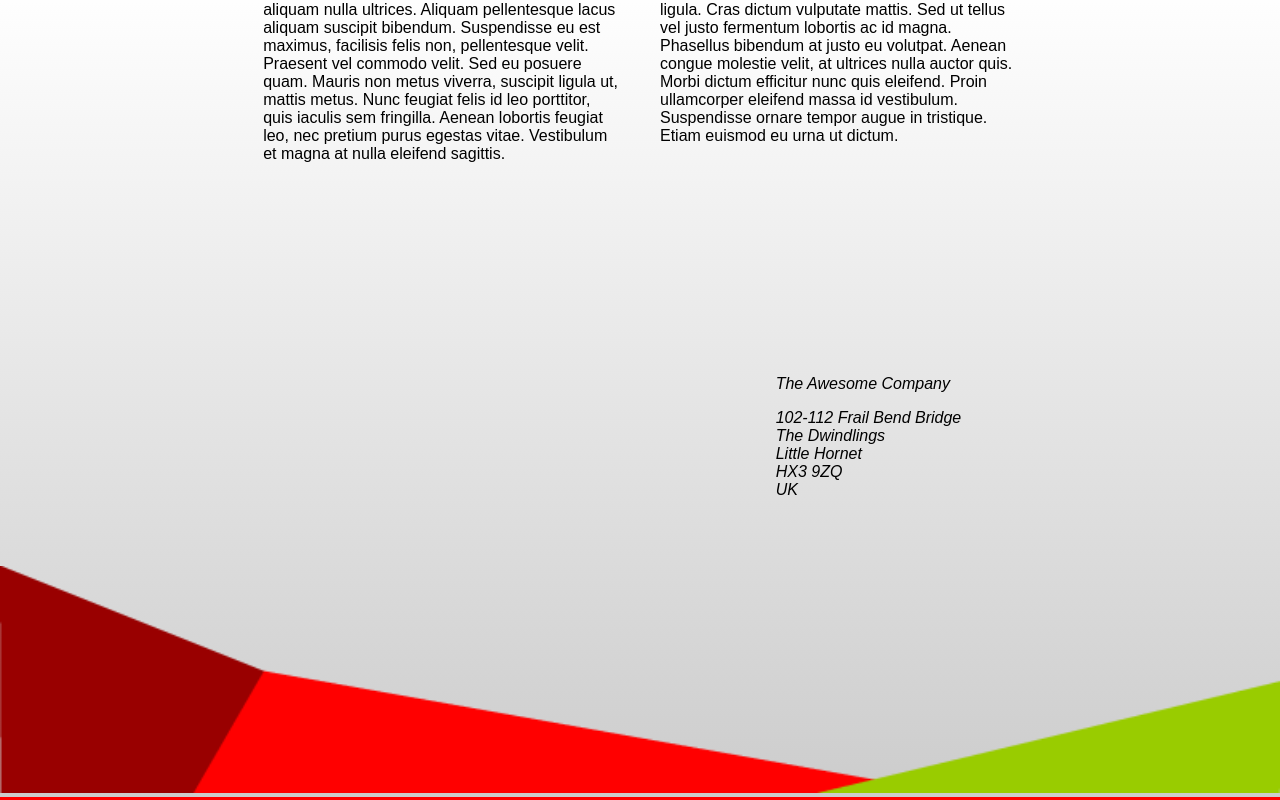
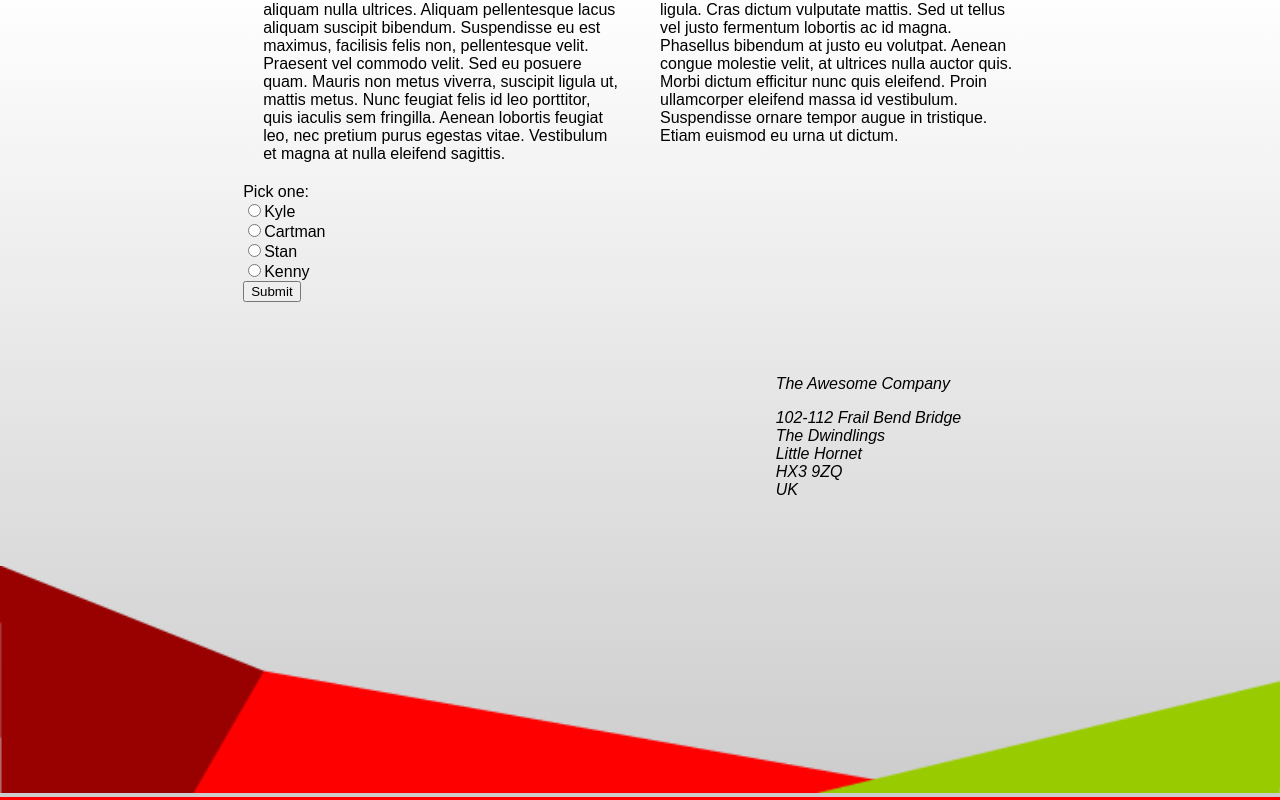
Before and after one commit to emilynewton/M6.2-Lab, a website: page index.html in a window 1280 px wide. Shown: the part 831-1631 px from the top of the page. Drawn offline with Linux system fonts and the light colour scheme.

Commit message:
added radio checkbox and button

```diff
--- a/index.html
+++ b/index.html
@@ -33,6 +33,20 @@
             Ut condimentum, magna ac egestas eleifend, arcu tellus ullamcorper tortor, ac vestibulum nisi ex sit amet urna. Integer sed urna gravida, faucibus lorem vel, viverra orci. Pellentesque habitant morbi tristique senectus et netus et malesuada fames ac turpis egestas. Mauris mattis accumsan mi, id tempus ex hendrerit id. Vestibulum quis ligula nec erat vestibulum convallis varius non ligula. Cras dictum vulputate mattis. Sed ut tellus vel justo fermentum lobortis ac id magna. Phasellus bibendum at justo eu volutpat. Aenean congue molestie velit, at ultrices nulla auctor quis. Morbi dictum efficitur nunc quis eleifend. Proin ullamcorper eleifend massa id vestibulum. Suspendisse ornare tempor augue in tristique. Etiam euismod eu urna ut dictum.
         </div>
       </div>
+
+      <form>
+        Pick one:
+        <br>
+        <input type="radio" name="items" value="Kyle">Kyle
+        <br>
+        <input type="radio" name="items" value="Cartman">Cartman
+        <br>
+        <input type="radio" name="items" value="Stan">Stan
+        <br>
+        <input type="radio" name="items" value="Kenny">Kenny
+        <br>
+        <input type="button" value="Submit">
+      </form>
       <address>
         <p>The Awesome Company</p>
         <p>102-112 Frail Bend Bridge<br>
```
Also changed, not shown: css/style.css (line endings or trailing spaces).
